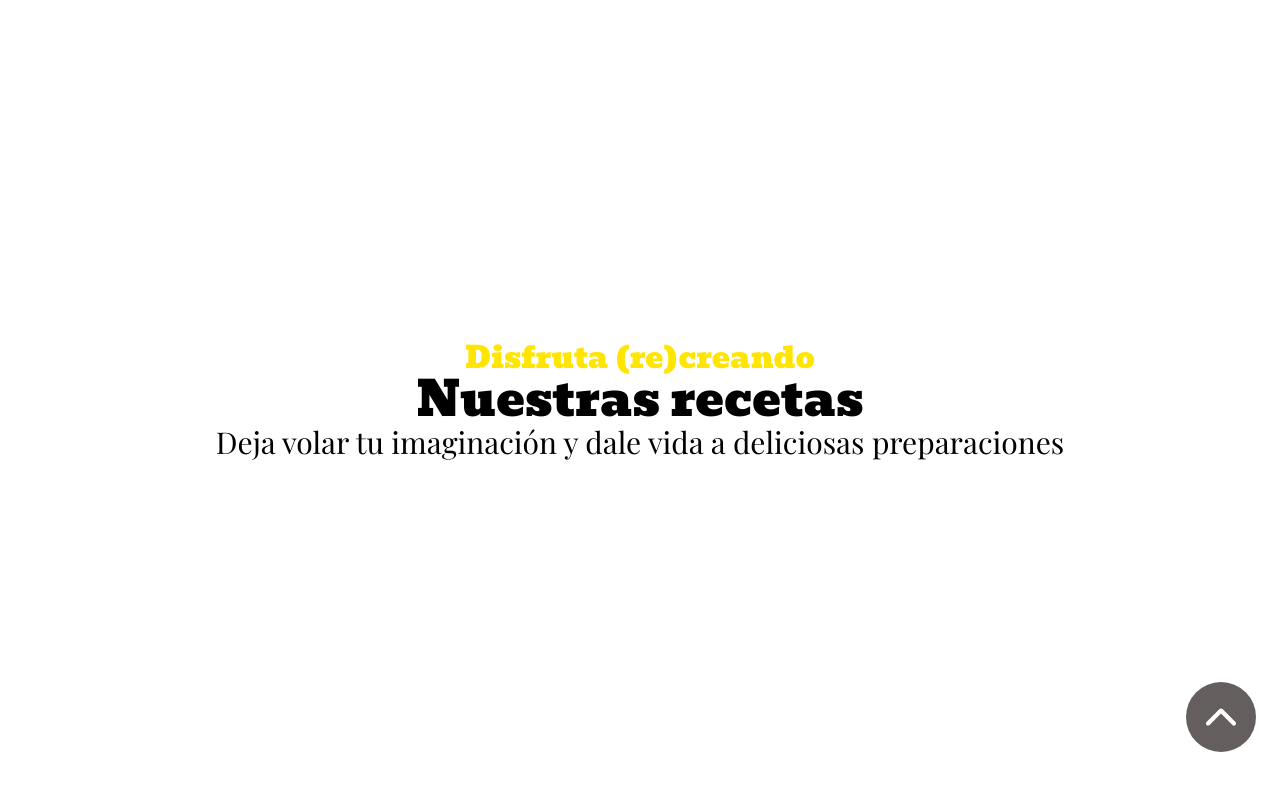
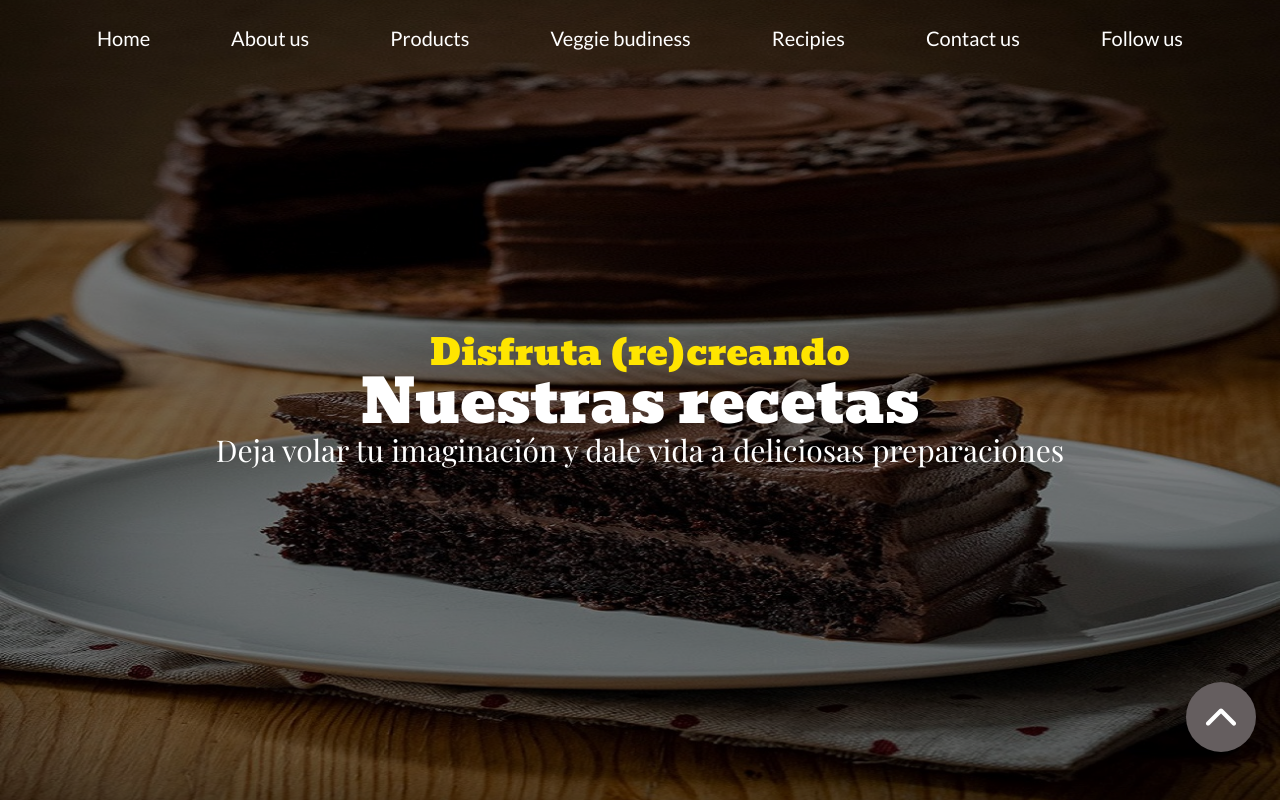
Before and after one commit to juliilp/veggiebudiness, a React (Vite) app: page /recipies in a window 1280 px wide. Shown: the top 800 px of the page. Built offline with nearby package versions, Linux system fonts and the light colour scheme; a web font is replaced by a local one.

Commit message:
agregue la imagen

```diff
--- a/src/components/Recipies/MainRecipes.tsx
+++ b/src/components/Recipies/MainRecipes.tsx
@@ -1,14 +1,21 @@
+import mainFondo from "../../assets/Recipies/fondo-recipies.jpg";
+
 export default function MainRecipes() {
   return (
-    <main className="w-full h-screen md:flex md:justify-center md:items-center px-4 md:px-0">
-      <section className="my-8 md:my-0 text-center">
-        <span className="block text-[#FFE500] font-bevan text-xl md:text-3xl">
+    <main className="w-full h-screen flex justify-center items-center relative">
+      <img
+        src={mainFondo}
+        alt="imagen-fondo"
+        className="absolute w-full h-screen object-cover -z-10 brightness-[0.5]"
+      />
+      <section className="text-center text-white">
+        <span className="block text-[#FFE500] font-bevan text-3xl lg:text-4xl">
           Disfruta (re)creando
         </span>
-        <span className="block font-bevan text-3xl md:text-5xl ">
+        <span className="block font-bevan text-5xl lg:text-6xl ">
           Nuestras recetas
         </span>
-        <span className="block font-playfairDisplay text-xl md:text-3xl">
+        <span className="block font-playfairDisplay text-3xl lg:text-4xll">
           Deja volar tu imaginación y dale vida a deliciosas preparaciones
         </span>
       </section>
```
